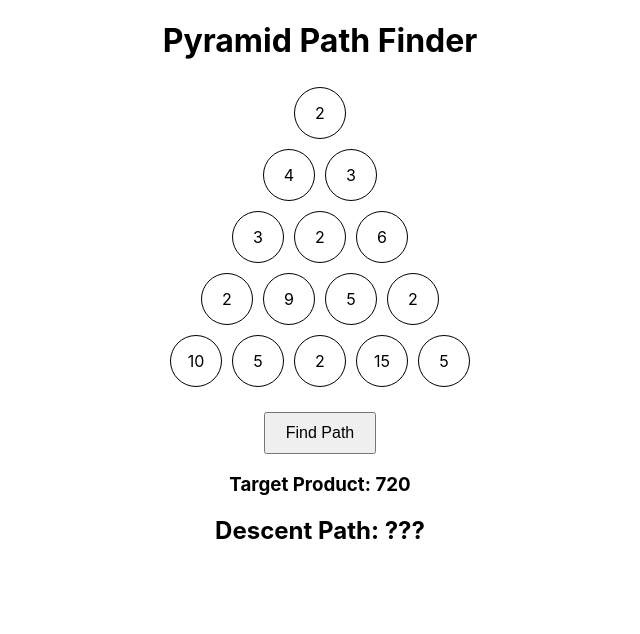
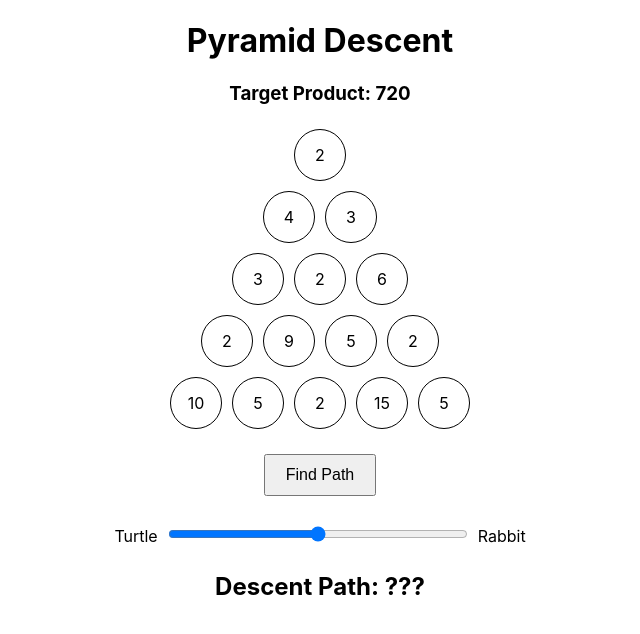
Before and after one commit to gregh13/interactive-pyramid-descent-aops, a React (Create React App) app: page / in a window 1280 px wide. Shown: the top 634 px of the page, without its empty margins (320-960 px from the left). Built offline with nearby package versions, Linux system fonts and the light colour scheme.

Commit message:
adds feature for user to select traversal speed. Adds slider input, waitTime state and ref (for use inside the findPath()). Adds isSearching state to disable and renable 'Find Path' button.

```diff
--- a/src/App.css
+++ b/src/App.css
@@ -7,3 +7,12 @@ button {
 .app {
 text-align: center;
 }
+
+.slider-container {
+  margin-top: 20px;
+}
+
+#speedRange {
+  width: 300px;
+  margin: 10px;
+}
--- a/src/App.js
+++ b/src/App.js
@@ -1,4 +1,4 @@
-import React, { useState } from 'react';
+import React, { useRef, useState } from 'react';
 import Pyramid from './components/Pyramid/Pyramid';
 import './App.css';
 
@@ -12,7 +12,7 @@ const initialPyramid = [
   [10, 5, 2, 15, 5]
 ];
 
-const findPath = async (pyramid, depth, index, remainingProduct, path, targetProduct, setCurrentCell, addPathCoordinateSet, removePathCoordinateSet) => {
+const findPath = async (pyramid, depth, index, remainingProduct, path, targetProduct, waitTimeRef, setCurrentCell, addPathCoordinateSet, removePathCoordinateSet) => {
   // Create current cell object
   const currentCell = { row: depth, col: index };
 
@@ -21,7 +21,7 @@ const findPath = async (pyramid, depth, index, remainingProduct, path, targetPro
   addPathCoordinateSet(currentCell);
 
   // Intentionally slow down search so that new state can reflect and be seen
-  await new Promise((resolve) => setTimeout(resolve, 500));
+  await new Promise((resolve) => setTimeout(resolve, waitTimeRef.current));
 
   // If we've reached the final row and the remaining product is 1, we've found a valid path
   if (depth >= pyramid.length - 1) {
@@ -49,18 +49,18 @@ const findPath = async (pyramid, depth, index, remainingProduct, path, targetPro
       const newIndex = direction === 'L' ? index : index + 1;
 
       // Recursively search for a valid path
-      const result = await findPath(pyramid, depth + 1, newIndex, updatedRemainingProduct, newPath, targetProduct, setCurrentCell, addPathCoordinateSet, removePathCoordinateSet);
+      const result = await findPath(pyramid, depth + 1, newIndex, updatedRemainingProduct, newPath, targetProduct, waitTimeRef, setCurrentCell, addPathCoordinateSet, removePathCoordinateSet);
       if (result) {
         return result;  // Return the solution path if found
       }
     } else {
-      // Set current Cell to invalid next cell to show it has been looked at
+      // Set current cell to indicate it has been checked
       setCurrentCell( {row: depth + 1, col: direction === 'L' ? index : index + 1})
-      await new Promise((resolve) => setTimeout(resolve, 500));  // Slow down for visualization
+      await new Promise((resolve) => setTimeout(resolve, waitTimeRef.current));  // Slow down for visualization
     }
-    // Set current Cell back to this parent cell before moving on
+    // Set current cell back to this parent cell before moving on
     setCurrentCell( {row: depth, col: index})
-    await new Promise((resolve) => setTimeout(resolve, 500));  // Slow down for visualization
+    await new Promise((resolve) => setTimeout(resolve, waitTimeRef.current));  // Slow down for visualization
   }
 
   // Remove invalid cell from coordinate set
@@ -75,6 +75,17 @@ const App = () => {
   const [currentCell, setCurrentCell] = useState({ row: -1, col: -1 });
   const [pathCoordinateSet, setPathCoordinateSet] = useState(new Set());
   const [solutionPath, setSolutionPath] = useState('???');
+  const [isSearching, setIsSearching] = useState(false);
+  const [waitTime, setWaitTime] = useState(500);
+  const waitTimeRef = useRef(waitTime);
+
+  // Keep the speedRef current as the slider is adjusted
+  const handleSpeedChange = (e) => {
+    // Reverse slider values: Makes higher values on the slider correspond to faster speeds (lower wait times)
+    const newWaitTime = 1000 - Number(e.target.value);
+    setWaitTime(newWaitTime);
+    waitTimeRef.current = newWaitTime;  // Update the ref with the latest value
+  };
 
   // Helper function to add a cell to coordinate set
   const addPathCoordinateSet = ({ row, col }) => {
@@ -95,6 +106,7 @@ const App = () => {
     setCurrentCell({ row: -1, col: -1 });
     setPathCoordinateSet( new Set());
     setSolutionPath('???');
+    setIsSearching(true); // Disables search button while searching
 
     // Initialize parameters to start search at the top of the pyramid
     const depth = 0;
@@ -103,18 +115,39 @@ const App = () => {
     const path = '';
 
     // Begin DFS search to find solution path
-    const solution = await findPath(initialPyramid, depth, index, remainingProduct, path, targetProduct, setCurrentCell, addPathCoordinateSet, removePathCoordinateSet);
+    const solution = await findPath(initialPyramid, depth, index, remainingProduct, path, targetProduct, waitTimeRef, setCurrentCell, addPathCoordinateSet, removePathCoordinateSet);
 
     // Update solution state
     setSolutionPath(solution);
+
+    // Re-enable search button
+    setIsSearching(false);
   };
 
   return (
     <div className="app">
-      <h1>Pyramid Path Finder</h1>
+      <h1>Pyramid Descent</h1>
+      <h3>Target Product: {targetProduct} </h3>
       <Pyramid pyramid={initialPyramid} currentCell={currentCell} pathCoordinateSet={pathCoordinateSet} solutionPath={solutionPath} />
-      <button onClick={handleFindPath}>Find Path</button>
-      <h3>Target Product: {targetProduct} </h3>
+      <button onClick={handleFindPath} disabled={isSearching}>
+        {isSearching ? 'Searching...' : 'Find Path'}
+      </button>
+
+      <div className="slider-container">
+        <span>Turtle</span>
+        <label htmlFor="speedRange"></label>
+        <input
+          id="speedRange"
+          type="range"
+          min="100"
+          max="900"
+          step="100"
+          value={1000 - waitTime} // Reverse slider values: Higher values on the slider correspond to faster speeds (lower resulting wait times)
+          onChange={handleSpeedChange}  // Update speed
+        />
+        <span>Rabbit</span>
+      </div>
+
       <h2>Descent Path: {solutionPath ? solutionPath : 'No Solution'}</h2>
     </div>
   );
```
